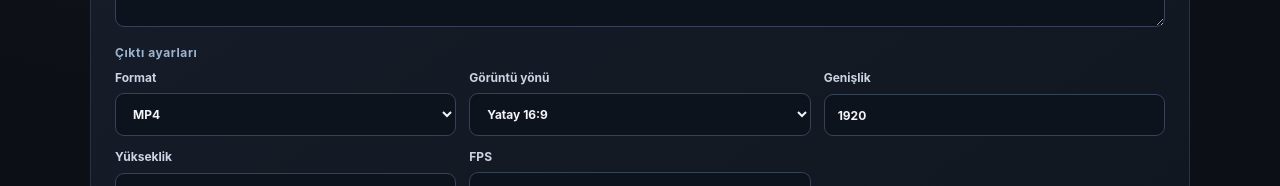
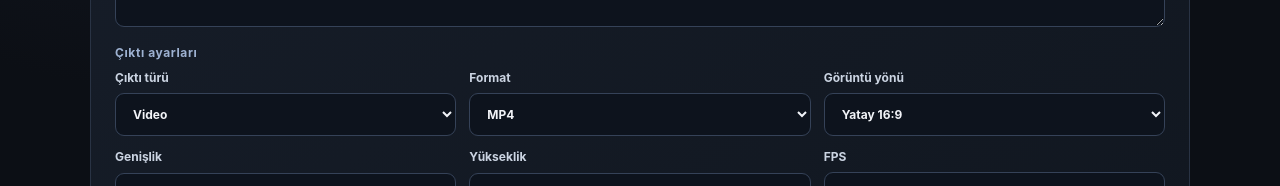
Before and after one commit to omeruysall/UNIVERSAL-VIDEO-ENGINE, a React (Vite) app in the folder apps/web/: page / in a window 1280 px wide. Shown: the part 851-1037 px from the top of the page. Built offline with nearby package versions, Linux system fonts and the light colour scheme; no server answers.

Commit message:
feat: add output type and format selection to project setup

```diff
--- a/apps/web/src/App.tsx
+++ b/apps/web/src/App.tsx
@@ -1,7 +1,7 @@
 import { useCallback, useEffect, useState } from "react";
 import type { FormEvent } from "react";
 import { isProjectManifest } from "@uve/core";
-import type { OutputKind, ProjectManifest, VideoOrientation } from "@uve/core";
+import type { OutputKind, OutputSettings, ProjectManifest, VideoOrientation } from "@uve/core";
 
 const API = "http://127.0.0.1:8000/api/v1";
 
@@ -24,8 +24,11 @@ function App() {
   const [title, setTitle] = useState("");
   const [promptMode, setPromptMode] = useState<PromptMode>("topic");
   const [promptText, setPromptText] = useState("");
+  const [outputKind, setOutputKind] = useState<OutputKind>("video");
   const [format, setFormat] = useState("mp4");
   const [orientation, setOrientation] = useState<VideoOrientation>("landscape");
+  const [sampleRate, setSampleRate] = useState(48000);
+  const [channels, setChannels] = useState(2);
   const [width, setWidth] = useState(1920);
   const [height, setHeight] = useState(1080);
   const [fps, setFps] = useState(30);
@@ -80,6 +83,11 @@ function App() {
     setMessage("");
     const timestamp = now();
     const id = crypto.randomUUID();
+    const output: OutputSettings = outputKind === "audio"
+      ? { kind: "audio", format, sampleRate, channels }
+      : outputKind === "image"
+        ? { kind: "image", format, orientation, width, height }
+        : { kind: outputKind, format, orientation, width, height, fps };
     const manifest: ProjectManifest = {
       schemaVersion: 1,
       id,
@@ -96,14 +104,7 @@ function App() {
       prompt: promptMode === "topic"
         ? { mode: "topic", topic: promptText.trim() }
         : { mode: "ready_prompt", originalText: promptText },
-      output: {
-        kind: "video" as OutputKind,
-        format,
-        orientation,
-        width,
-        height,
-        fps,
-      },
+      output,
       assets: [],
       timeline: { durationMs: 0, tracks: [] },
     };
@@ -212,27 +213,53 @@ function App() {
           </label>
           <div className="form-section-title">Çıktı ayarları</div>
           <div className="settings-grid">
+            <label>Çıktı türü
+              <select value={outputKind} onChange={(event) => {
+                const next = event.target.value as OutputKind;
+                setOutputKind(next);
+                setFormat(next === "video" ? "mp4" : next === "audio" ? "mp3" : next === "image" ? "png" : "gif");
+              }}>
+                <option value="video">Video</option><option value="audio">Ses</option><option value="image">Görsel</option><option value="animation">Animasyon</option>
+              </select>
+            </label>
             <label>Format
               <select value={format} onChange={(event) => setFormat(event.target.value)}>
-                <option value="mp4">MP4</option><option value="mov">MOV</option><option value="webm">WebM</option>
+                {outputKind === "video" && <><option value="mp4">MP4</option><option value="mov">MOV</option><option value="webm">WebM</option></>}
+                {outputKind === "audio" && <><option value="mp3">MP3</option><option value="wav">WAV</option><option value="aac">AAC</option><option value="flac">FLAC</option></>}
+                {outputKind === "image" && <><option value="png">PNG</option><option value="jpg">JPG</option><option value="webp">WebP</option></>}
+                {outputKind === "animation" && <><option value="gif">GIF</option><option value="webp">Animated WebP</option></>}
               </select>
             </label>
+            {outputKind !== "audio" && <>
               <label>Görüntü yönü
                 <select value={orientation} onChange={(event) => setOrientation(event.target.value as VideoOrientation)}>
                   <option value="landscape">Yatay 16:9</option><option value="portrait">Dikey 9:16</option><option value="square">Kare 1:1</option>
                 </select>
               </label>
               <label>Genişlik
-              <input type="number" min={256} max={7680} value={width} onChange={(event) => setWidth(Number(event.target.value))} />
+                <input type="number" min={1} max={7680} value={width} onChange={(event) => setWidth(Number(event.target.value))} />
               </label>
               <label>Yükseklik
-              <input type="number" min={256} max={7680} value={height} onChange={(event) => setHeight(Number(event.target.value))} />
+                <input type="number" min={1} max={7680} value={height} onChange={(event) => setHeight(Number(event.target.value))} />
               </label>
-            <label>FPS
+            </>}
+            {(outputKind === "video" || outputKind === "animation") && <label>FPS
               <select value={fps} onChange={(event) => setFps(Number(event.target.value))}>
-                <option value={24}>24</option><option value={25}>25</option><option value={30}>30</option><option value={50}>50</option><option value={60}>60</option>
+                <option value={12}>12</option><option value={24}>24</option><option value={25}>25</option><option value={30}>30</option><option value={50}>50</option><option value={60}>60</option>
+              </select>
+            </label>}
+            {outputKind === "audio" && <>
+              <label>Örnekleme hızı
+                <select value={sampleRate} onChange={(event) => setSampleRate(Number(event.target.value))}>
+                  <option value={44100}>44.1 kHz</option><option value={48000}>48 kHz</option><option value={96000}>96 kHz</option>
                 </select>
               </label>
+              <label>Kanal
+                <select value={channels} onChange={(event) => setChannels(Number(event.target.value))}>
+                  <option value={1}>Mono</option><option value={2}>Stereo</option>
+                </select>
+              </label>
+            </>}
           </div>
           <button className="primary-button" type="submit" disabled={busy || apiState !== "online"}>{busy ? "İşleniyor..." : "Projeyi oluştur ve kaydet"}</button>
         </form>
@@ -261,7 +288,7 @@ function App() {
           <div className="section-heading"><div><p className="eyebrow">03 / OPEN PROJECT</p><h2>{selected.title}</h2></div><button className="quiet-button" onClick={() => setSelected(null)}>Kapat</button></div>
           <div className="details-grid">
             <div><small>Proje kimliği</small><code>{selected.id}</code></div>
-            <div><small>Çıktı</small><strong>{selected.manifest.output.format.toUpperCase()} · {selected.manifest.output.width}×{selected.manifest.output.height} · {selected.manifest.output.fps} FPS</strong></div>
+            <div><small>Çıktı</small><strong>{selected.manifest.output.kind.toUpperCase()} · {selected.manifest.output.format.toUpperCase()}{selected.manifest.output.kind === "audio" ? ` · ${selected.manifest.output.sampleRate} Hz · ${selected.manifest.output.channels} kanal` : ` · ${selected.manifest.output.width}×${selected.manifest.output.height}`}{(selected.manifest.output.kind === "video" || selected.manifest.output.kind === "animation") ? ` · ${selected.manifest.output.fps} FPS` : ""}</strong></div>
             <div><small>Prompt modu</small><strong>{selected.manifest.prompt?.mode === "ready_prompt" ? "Hazır prompt" : "Konu"}</strong></div>
             <div><small>Medya / Timeline</small><strong>{selected.manifest.assets.length} medya · {selected.manifest.timeline.tracks.length} kanal</strong></div>
           </div>
```
Lines whose indentation alone changed are shown as unchanged.
